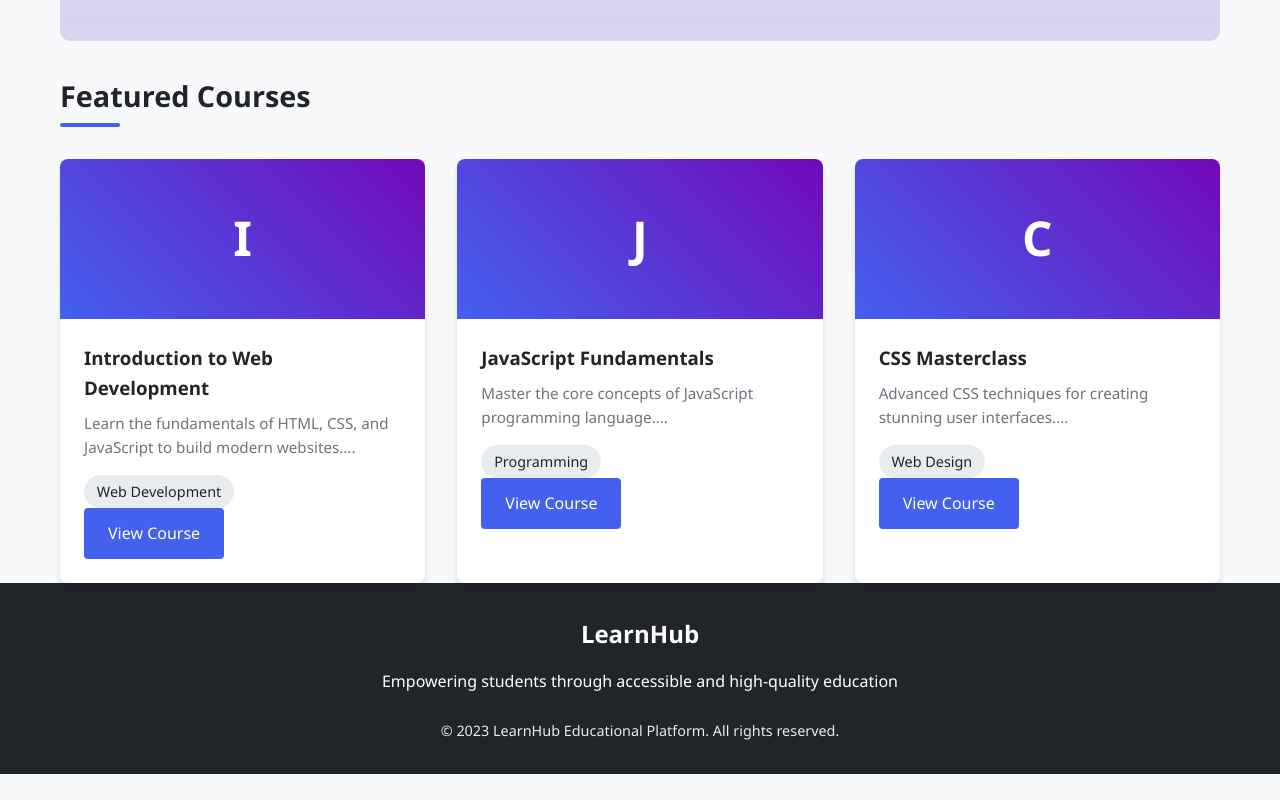
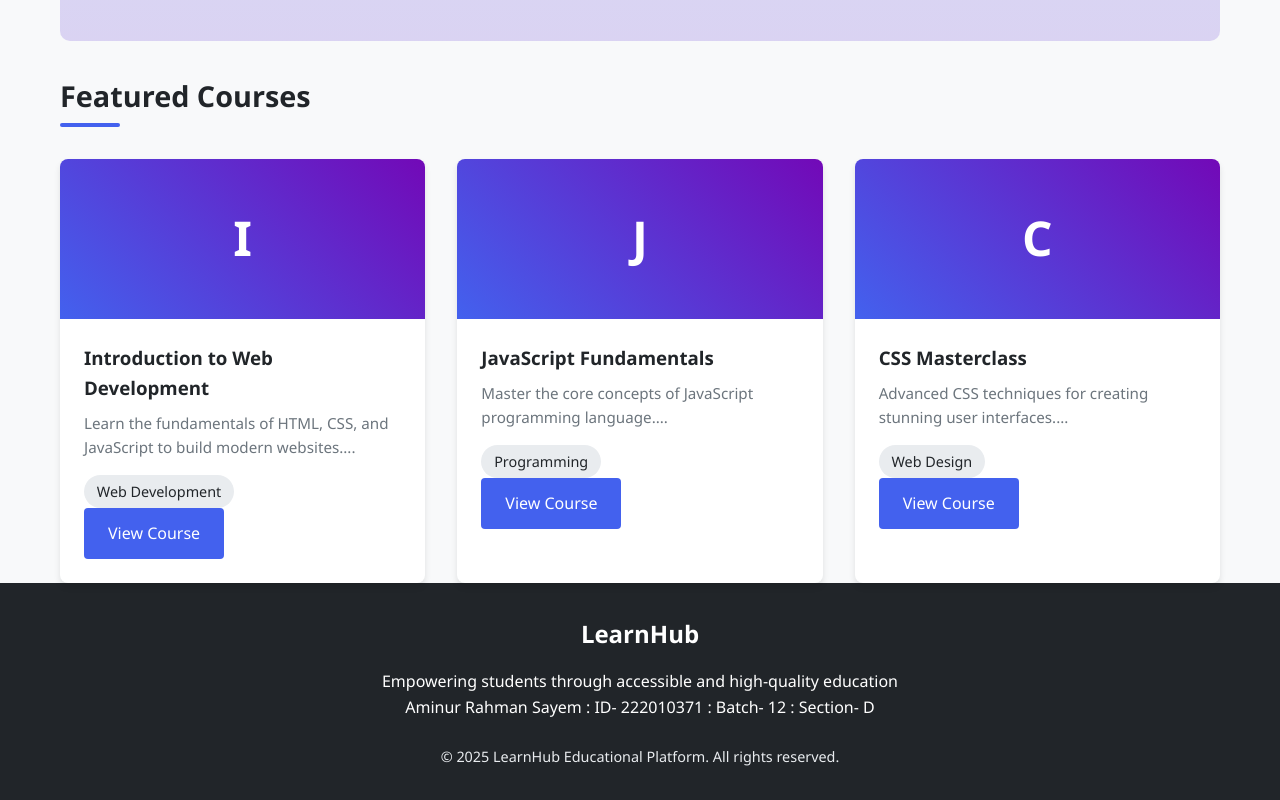
Before and after one commit to Lunero8/idp1, a plain HTML site: page index.html in a window 1280 px wide. Shown: the part 358-1158 px from the top of the page. Before the commit the page ends 1132 px from the top, so only its background shows below. Drawn offline with Linux system fonts and the light colour scheme.

Commit message:
added name id on footer

```diff
--- a/index.html
+++ b/index.html
@@ -41,7 +41,8 @@
         <div class="container footer-content">
             <div class="footer-logo">LearnHub</div>
             <p>Empowering students through accessible and high-quality education</p>
-            <p class="copyright">© 2023 LearnHub Educational Platform. All rights reserved.</p>
+            <p>Aminur Rahman Sayem : ID- 222010371 : Batch- 12 : Section- D</p>
+            <p class="copyright">© 2025 LearnHub Educational Platform. All rights reserved.</p>
         </div>
     </footer>
 
```
